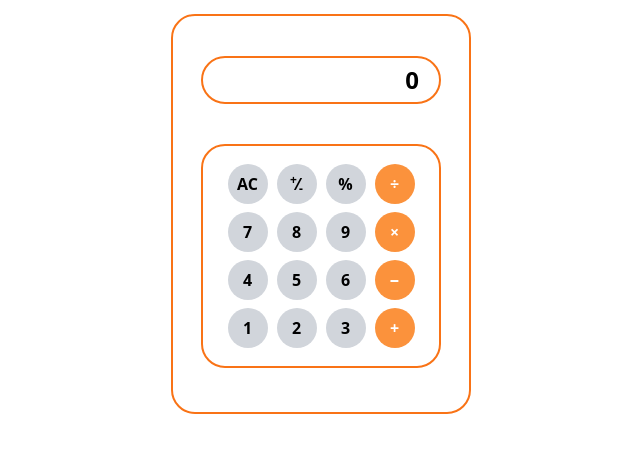
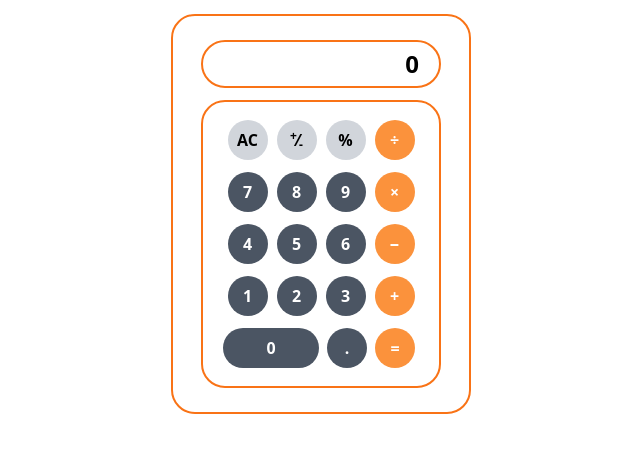
Before and after one commit to devangmalhotra/Calculator, a website: page index.html in a window 1280 px wide. Shown: the part 210-662 px from the top of the page, without its empty margins (319-959 px from the left). Drawn offline with Linux system fonts and the light colour scheme.

Commit message:
finished button layout

```diff
--- a/index.html
+++ b/index.html
@@ -12,30 +12,37 @@
     </div>
     <main class="my-6">
         <div id="calculator">
-            <div id="calculator-body" style="height: 400px; width: 300px;" class="border-2 border-orange-500 rounded-3xl flex flex-col items-center">
-                <div id="calculator-results-screen" class="border-2 border-orange-500 my-10 h-12 w-60 rounded-3xl">
+            <div id="calculator-body" style="height: 400px; width: 300px;" class="border-2 border-orange-500 rounded-3xl flex flex-col items-center justify-center gap-3">
+                <div id="calculator-results-screen" class="border-2 border-orange-500 h-12 w-60 rounded-3xl">
                     <div id="result-text" class="flex justify-end items-center h-full mx-5">
                         <h2 class="text-2xl font-bold">0</h2>
                     </div>
                 </div>
-                <div id="buttons-grid" class="border-2 border-orange-500 rounded-3xl h-56 w-60 p-5 grid grid-cols-4 grid-rows-4 gap-y-3">
+                <div id="buttons" class="border-2 border-orange-500 rounded-3xl h-72 w-60 p-5 flex flex-col justify-center gap-y-3">
+                    <div id="buttons-grid" class="grid grid-cols-4 grid-rows-4 gap-y-3">
                         <button id="buttonac" class="text-md font-bold bg-gray-300 text-black w-10 h-10 rounded-full justify-self-center self-center">AC</button>
                         <button id="button-positive-negative" class="text-md font-bold bg-gray-300 text-black w-10 h-10 rounded-full justify-self-center self-center"><sup>+</sup>&frasl;<sub>-</sub>
                         </button>
                         <button id="button-percentage" class="text-md font-bold bg-gray-300 text-black w-10 h-10 rounded-full justify-self-center self-center">%</button>
                         <button id="button-divide" class="text-md font-bold bg-orange-400 text-white w-10 h-10 rounded-full justify-self-center self-center">&divide</button>
-                    <button id="button7" class="text-md font-bold bg-gray-300 text-black w-10 h-10 rounded-full justify-self-center self-center">7</button>
-                    <button id="button8" class="text-md font-bold bg-gray-300 text-black w-10 h-10 rounded-full justify-self-center self-center">8</button>
-                    <button id="button9" class="text-md font-bold bg-gray-300 text-black w-10 h-10 rounded-full justify-self-center self-center">9</button>
+                        <button id="button7" class="text-md font-bold bg-gray-600 text-white w-10 h-10 rounded-full justify-self-center self-center">7</button>
+                        <button id="button8" class="text-md font-bold bg-gray-600 text-white w-10 h-10 rounded-full justify-self-center self-center">8</button>
+                        <button id="button9" class="text-md font-bold bg-gray-600 text-white w-10 h-10 rounded-full justify-self-center self-center">9</button>
                         <button id="button-multiply" class="text-md font-bold bg-orange-400 text-white w-10 h-10 rounded-full justify-self-center self-center">&times</button>
-                    <button id="button4" class="text-md font-bold bg-gray-300 text-black w-10 h-10 rounded-full justify-self-center self-center">4</button>
-                    <button id="button5" class="text-md font-bold bg-gray-300 text-black w-10 h-10 rounded-full justify-self-center self-center">5</button>
-                    <button id="button6" class="text-md font-bold bg-gray-300 text-black w-10 h-10 rounded-full justify-self-center self-center">6</button>
+                        <button id="button4" class="text-md font-bold bg-gray-600 text-white w-10 h-10 rounded-full justify-self-center self-center">4</button>
+                        <button id="button5" class="text-md font-bold bg-gray-600 text-white w-10 h-10 rounded-full justify-self-center self-center">5</button>
+                        <button id="button6" class="text-md font-bold bg-gray-600 text-white w-10 h-10 rounded-full justify-self-center self-center">6</button>
                         <button id="button-subtract" class="text-md font-bold bg-orange-400 text-white w-10 h-10 rounded-full justify-self-center self-center">&#8722</button>
-                    <button id="button1" class="text-md font-bold bg-gray-300 text-black w-10 h-10 rounded-full justify-self-center self-center">1</button>
-                    <button id="button2" class="text-md font-bold bg-gray-300 text-black w-10 h-10 rounded-full justify-self-center self-center">2</button>
-                    <button id="button3" class="text-md font-bold bg-gray-300 text-black w-10 h-10 rounded-full justify-self-center self-center">3</button>
+                        <button id="button1" class="text-md font-bold bg-gray-600 text-white w-10 h-10 rounded-full justify-self-center self-center">1</button>
+                        <button id="button2" class="text-md font-bold bg-gray-600 text-white w-10 h-10 rounded-full justify-self-center self-center">2</button>
+                        <button id="button3" class="text-md font-bold bg-gray-600 text-white w-10 h-10 rounded-full justify-self-center self-center">3</button>
                         <button id="button-add" class="text-md font-bold bg-orange-400 text-white w-10 h-10 rounded-full justify-self-center self-center">+</button>
+                    </div>
+                    <div id="last-row" class="flex gap-x-2">
+                        <button id="button0" class="text-md font-bold bg-gray-600 text-white w-24 h-10 rounded-full">0</button>
+                        <button id="button-decimal" class="text-md font-bold bg-gray-600 text-white w-10 h-10 rounded-full">.</button>
+                        <button id="button-equals" class="text-md font-bold bg-orange-400 text-white w-10 h-10 rounded-full">=</button>
+                    </div>
                 </div>
             </div>
         </div>
```
Also changed, not shown: css/style.css. Lines whose indentation alone changed are shown as unchanged.
